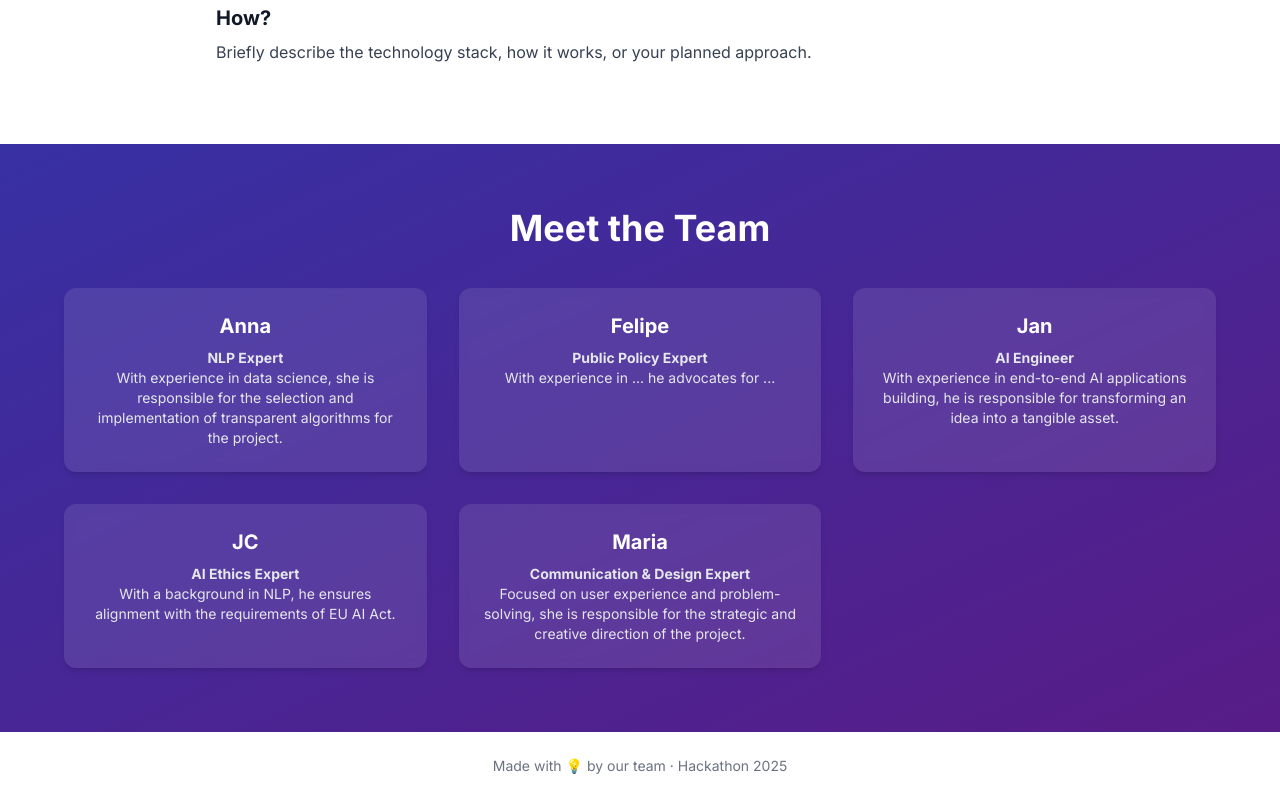
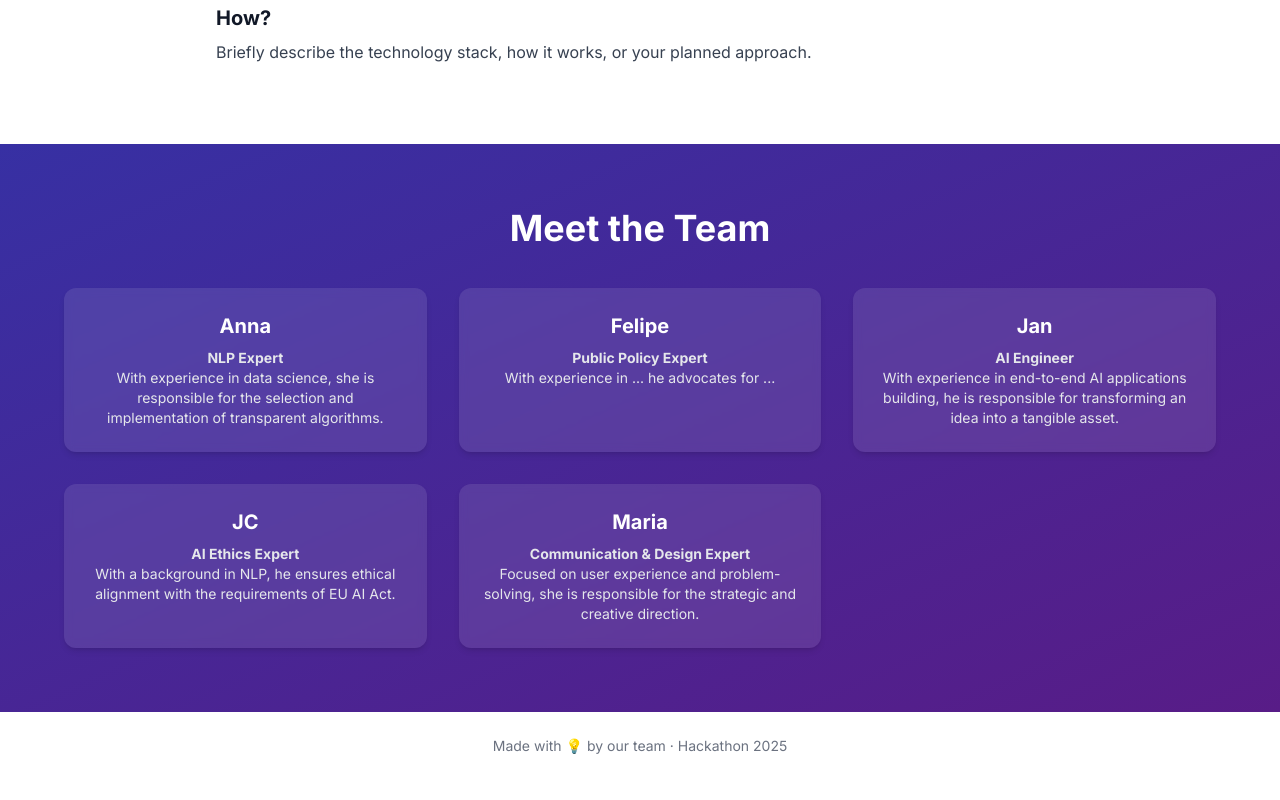
Before and after one commit to JP-Thoma/Democracy-Firewall, a plain HTML site: page index.html in a window 1280 px wide. Shown: the part 1160-1960 px from the top of the page. Drawn offline with nearby package versions, Linux system fonts and the light colour scheme.

Commit message:
updated website

```diff
--- a/index.html
+++ b/index.html
@@ -57,7 +57,7 @@
         <div class="bg-white/10 backdrop-blur-sm p-6 rounded-xl shadow-md">
             <h3 class="text-xl font-semibold mb-2">Anna</h3>
             <p class="text-sm text-gray-200"><b>NLP Expert</b></p>
-            <p class="text-sm text-gray-200">With experience in data science, she is responsible for the selection and implementation of transparent algorithms for the project.</p>
+            <p class="text-sm text-gray-200">With experience in data science, she is responsible for the selection and implementation of transparent algorithms.</p>
         </div>
         <div class="bg-white/10 backdrop-blur-sm p-6 rounded-xl shadow-md">
             <h3 class="text-xl font-semibold mb-2">Felipe</h3>
@@ -72,12 +72,12 @@
         <div class="bg-white/10 backdrop-blur-sm p-6 rounded-xl shadow-md">
             <h3 class="text-xl font-semibold mb-2">JC</h3>
             <p class="text-sm text-gray-200"><b>AI Ethics Expert</b></p>
-            <p class="text-sm text-gray-200">With a background in NLP, he ensures alignment with the requirements of EU AI Act.</p>
+            <p class="text-sm text-gray-200">With a background in NLP, he ensures ethical alignment with the requirements of EU AI Act.</p>
         </div>
         <div class="bg-white/10 backdrop-blur-sm p-6 rounded-xl shadow-md">
             <h3 class="text-xl font-semibold mb-2">Maria</h3>
             <p class="text-sm text-gray-200"><b>Communication & Design Expert</b></p>
-            <p class="text-sm text-gray-200">Focused on user experience and problem-solving, she is responsible for the strategic and creative direction of the project.</p>
+            <p class="text-sm text-gray-200">Focused on user experience and problem-solving, she is responsible for the strategic and creative direction.</p>
         </div>
         </div>
     </div>
```
